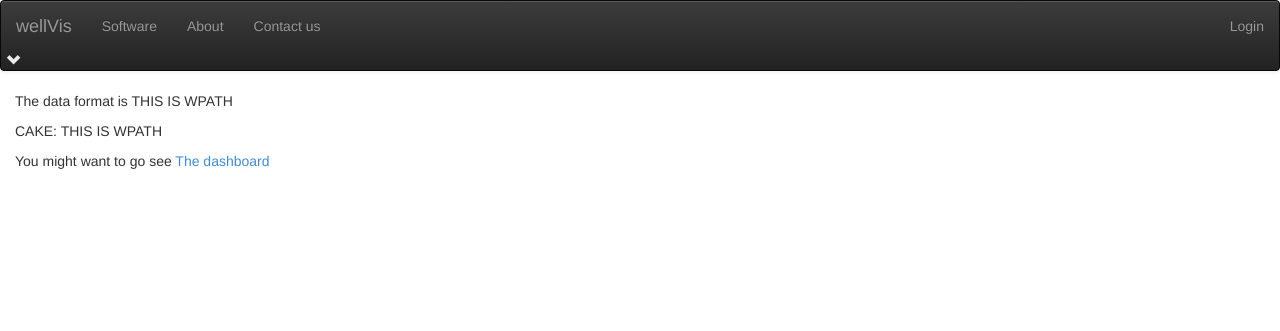
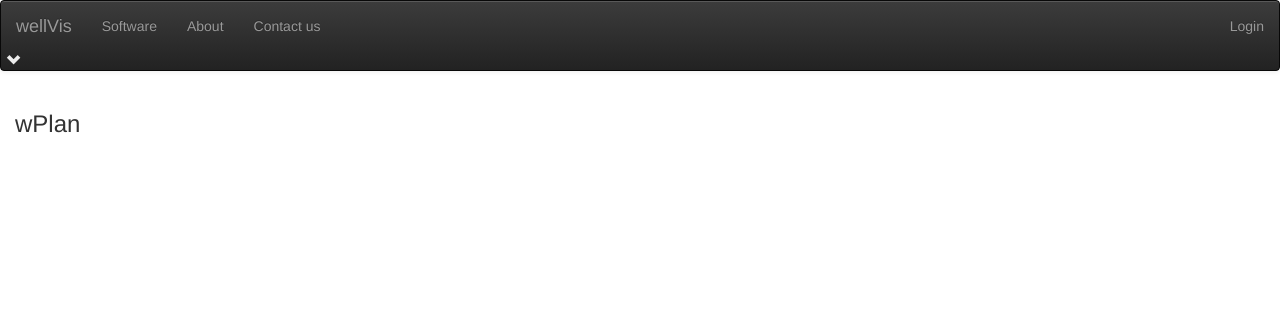
Before and after one commit to tomfa/ww, a Django app: page /wplan/ in a window 1280 px wide. Shown: the top 331 px of the page. Run offline with Django 3.2, Linux system fonts and the light colour scheme; tables that the repository leaves empty hold one stand-in row (values such as "Sample post"); some libraries are stand-ins or nearby versions.

Commit message:
Removed dummy-data and set up actual (empty) pages for submodules

```diff
--- a/wellvis/wcp/views.py
+++ b/wellvis/wcp/views.py
@@ -15,5 +15,6 @@ def home(request):
 
     generate_sidepanel(context, request)
 
+    context['headline'] = "wControlPanel"
 
     return render(request, 'wellvis/home.html', context)
--- a/wellvis/wdesign/urls.py
+++ b/wellvis/wdesign/urls.py
@@ -6,7 +6,7 @@ from django.contrib import admin
 admin.autodiscover()
 
 urlpatterns = patterns('',
-    url(r'^$', 'wpath.views.home', name='home'),
+    url(r'^$', 'wdesign.views.home', name='home'),
 )
 
 urlpatterns += staticfiles_urlpatterns()
--- a/wellvis/wdesign/views.py
+++ b/wellvis/wdesign/views.py
@@ -1,6 +1,7 @@
 from django.shortcuts import render_to_response, render, get_object_or_404
 from django.http import HttpResponseRedirect
 from wellvis.views import generate_sidepanel
+
 
 def home(request):
     """
@@ -8,11 +9,10 @@ def home(request):
     showing a demo of the software, contact info and such.
     """
     context = {
-        # This dataformat is JSON
-        'thisDataFormat':'THIS IS wDesign',
-        'cake':'THIS IS wDesign'
     }
 
     generate_sidepanel(context, request)
 
+    context['headline'] = "wDesign"
+
     return render(request, 'wellvis/home.html', context)
--- a/wellvis/wellvis/templates/base/main.html
+++ b/wellvis/wellvis/templates/base/main.html
@@ -30,11 +30,15 @@
 						{{ page_title }}
 					</h1>
 					{% endif %}
+					{% if headline %}
+					<h3>
+						{{ headline }}
+					</h3>
+					{% endif %}
 					{% endblock %}
 					</div>
 					{% block content %}{% endblock %}
 				</div>
-
 <!-- SCRIPTS -->
 <script src="{{ STATIC_URL }}js/jquery-2.0.3.js"></script>
 <script src="{{ STATIC_URL }}js/bootstrap.js"></script>
--- a/wellvis/wellvis/templates/base/sidepanel.html
+++ b/wellvis/wellvis/templates/base/sidepanel.html
@@ -68,10 +68,10 @@
       {% endfor %}
     {% endif %}
   {% else %}
-    <li><a href="#">wPlan</a></li>
-    <li><a href="#">wPath</a></li>
-    <li><a href="#">wDesign</a></li>
-    <li><a href="#">wReport</a></li>
+    <li><a href="/wplan/">wPlan</a></li>
+    <li><a href="/wpath/">wPath</a></li>
+    <li><a href="/wdesign/">wDesign</a></li>
+    <li><a href="/wreport/">wReport</a></li>
   {% endif %}{% endif %}{% endif %}{% endif %}
 </ul>
 </div>
--- a/wellvis/wellvis/templates/wellvis/home.html
+++ b/wellvis/wellvis/templates/wellvis/home.html
@@ -2,8 +2,5 @@
 
 {% block content %}
 
-    <p>The data format is {{ thisDataFormat }}</p>
-    <p>CAKE: {{ cake }}</p>
-    <p>You might want to go see <a href="/dashboard">The dashboard</a></p>
 
 {% endblock %}
--- a/wellvis/wellvis/views.py
+++ b/wellvis/wellvis/views.py
@@ -9,15 +9,11 @@ def home(request):
     showing a demo of the software, contact info and such.
     """
     context = {
-        'thisDataFormat':'JSON',
-        'cake':'is Always Good',
-        'page_title': "Homesweethome",
     }
 
-    try:
-        add_sidepanel_to_context(context, request.COOKIES.get('sidepanel_type'), request.COOKIES.get('sidepanel_id'), hidden=request.COOKIES.get('sidepanel_hidden'))
-    except:
-        pass
+    generate_sidepanel(context, request)
+
+    context['page_title'] = "Drilling made simply secure"
 
     return render(request, 'wellvis/home.html', context)
 
@@ -66,7 +62,6 @@ def add_sidepanel_to_context(context, type=None, id=1, hidden=0):
     Adds sidepanel with selected project based on cookies.
     Issue: Will give 404-page if you delete a project saved in cookies
     '''
-
 
 
     if type == None:
--- a/wellvis/wpath/views.py
+++ b/wellvis/wpath/views.py
@@ -9,11 +9,10 @@ def home(request):
     showing a demo of the software, contact info and such.
     """
     context = {
-        # This dataformat is JSON
-        'thisDataFormat':'THIS IS WPATH',
-        'cake':'THIS IS WPATH'
     }
 
     generate_sidepanel(context, request)
 
-    return render(request, 'wellvis/home.html', context)
+    context['headline'] = "wPath"
+
+    return render(request, 'wpath/3D_View.html', context)
--- a/wellvis/wplan/urls.py
+++ b/wellvis/wplan/urls.py
@@ -6,7 +6,7 @@ from django.contrib import admin
 admin.autodiscover()
 
 urlpatterns = patterns('',
-    url(r'^$', 'wpath.views.home', name='home'),
+    url(r'^$', 'wplan.views.home', name='home'),
 )
 
 urlpatterns += staticfiles_urlpatterns()
--- a/wellvis/wplan/views.py
+++ b/wellvis/wplan/views.py
@@ -1,6 +1,6 @@
 from django.shortcuts import render_to_response, render, get_object_or_404
 from django.http import HttpResponseRedirect
-
+from wellvis.views import generate_sidepanel
 
 def home(request):
     """
@@ -8,9 +8,10 @@ def home(request):
     showing a demo of the software, contact info and such.
     """
     context = {
-        # This dataformat is JSON
-        'thisDataFormat':'THIS IS wPlan',
-        'cake':'THIS IS wPlan'
     }
 
+    generate_sidepanel(context, request)
+
+    context['headline'] = "wPlan"
+
     return render(request, 'wellvis/home.html', context)
--- a/wellvis/wreport/urls.py
+++ b/wellvis/wreport/urls.py
@@ -6,7 +6,7 @@ from django.contrib import admin
 admin.autodiscover()
 
 urlpatterns = patterns('',
-    url(r'^$', 'wpath.views.home', name='home'),
+    url(r'^$', 'wreport.views.home', name='home'),
 )
 
 urlpatterns += staticfiles_urlpatterns()
--- a/wellvis/wsupport/urls.py
+++ b/wellvis/wsupport/urls.py
@@ -6,7 +6,7 @@ from django.contrib import admin
 admin.autodiscover()
 
 urlpatterns = patterns('',
-    url(r'^$', 'wpath.views.home', name='home'),
+    url(r'^$', 'wsupport.views.home', name='home'),
 )
 
 urlpatterns += staticfiles_urlpatterns()
```
Also changed, not shown: wellvis/wreport/views.py (+5 -4 lines), wellvis/wsupport/views.py (+5 -3 lines).
